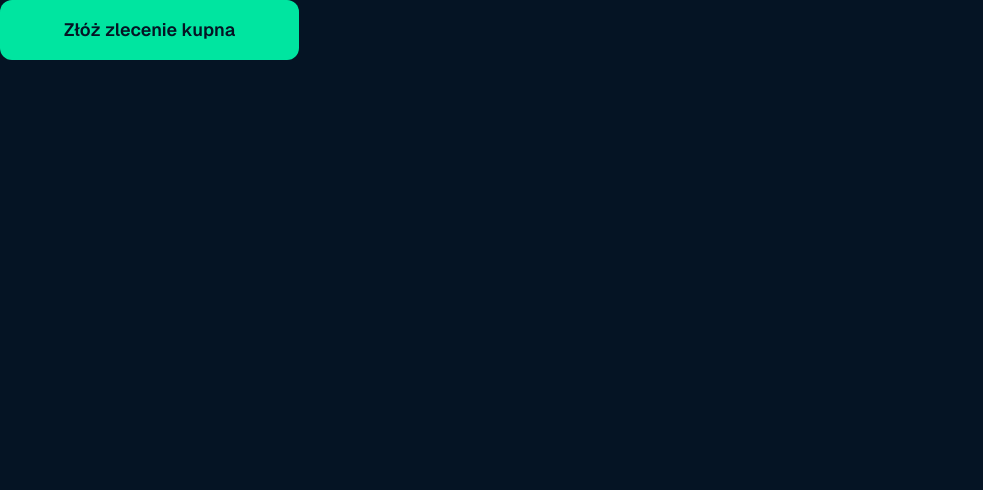
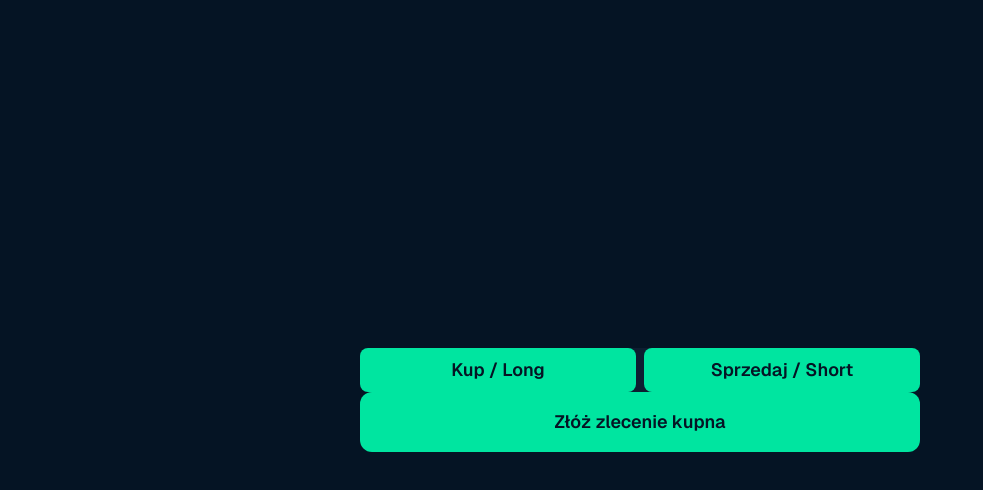
Before and after one commit to ddamiankowalski/signal-store-presentation, an Angular app in the folder ngrx-presentation/: page / in a window 1280 px wide. Shown: the top 490 px of the page, without its empty margins (0-983 px from the left). Built offline with nearby package versions, Linux system fonts and the light colour scheme.

Commit message:
added buttons

```diff
--- a/ngrx-presentation/src/app/app.html
+++ b/ngrx-presentation/src/app/app.html
@@ -1 +1,3 @@
-<app-form />
+<div class="flex w-screen h-screen items-center justify-center">
+  <app-form />
+</div>
--- a/ngrx-presentation/src/app/form/form.html
+++ b/ngrx-presentation/src/app/form/form.html
@@ -1,5 +1,22 @@
-<button
-  class="font-semibold text-lg cursor-pointer bg-primary hover:bg-primary-hover active:bg-primary-active transition-colors px-16 py-4 text-on-primary rounded-xl"
->
-  Złóż zlecenie kupna
-</button>
+<section class="w-140">
+  <div role="tablist" class="flex gap-2 bg-surface-container rounded-xl">
+    <button
+      class="focus-visible:outline-4 focus-visible:outline-primary/50 w-full flex-1 cursor-pointer bg-primary font-semibold text-lg hover:bg-primary-hover active:bg-primary-active transition-colors py-2 text-on-primary rounded-lg"
+      role="tab"
+    >
+      Kup / Long
+    </button>
+    <button
+      class="focus-visible:outline-4 focus-visible:outline-primary/50 w-full flex-1 cursor-pointer bg-primary font-semibold text-lg hover:bg-primary-hover active:bg-primary-active transition-colors py-2 text-on-primary rounded-lg"
+      role="tab"
+    >
+      Sprzedaj / Short
+    </button>
+  </div>
+
+  <button
+    class="focus-visible:outline-4 focus-visible:outline-primary/50 w-full font-semibold text-lg cursor-pointer bg-primary hover:bg-primary-hover active:bg-primary-active transition-colors px-16 py-4 text-on-primary rounded-xl"
+  >
+    Złóż zlecenie kupna
+  </button>
+</section>
```
